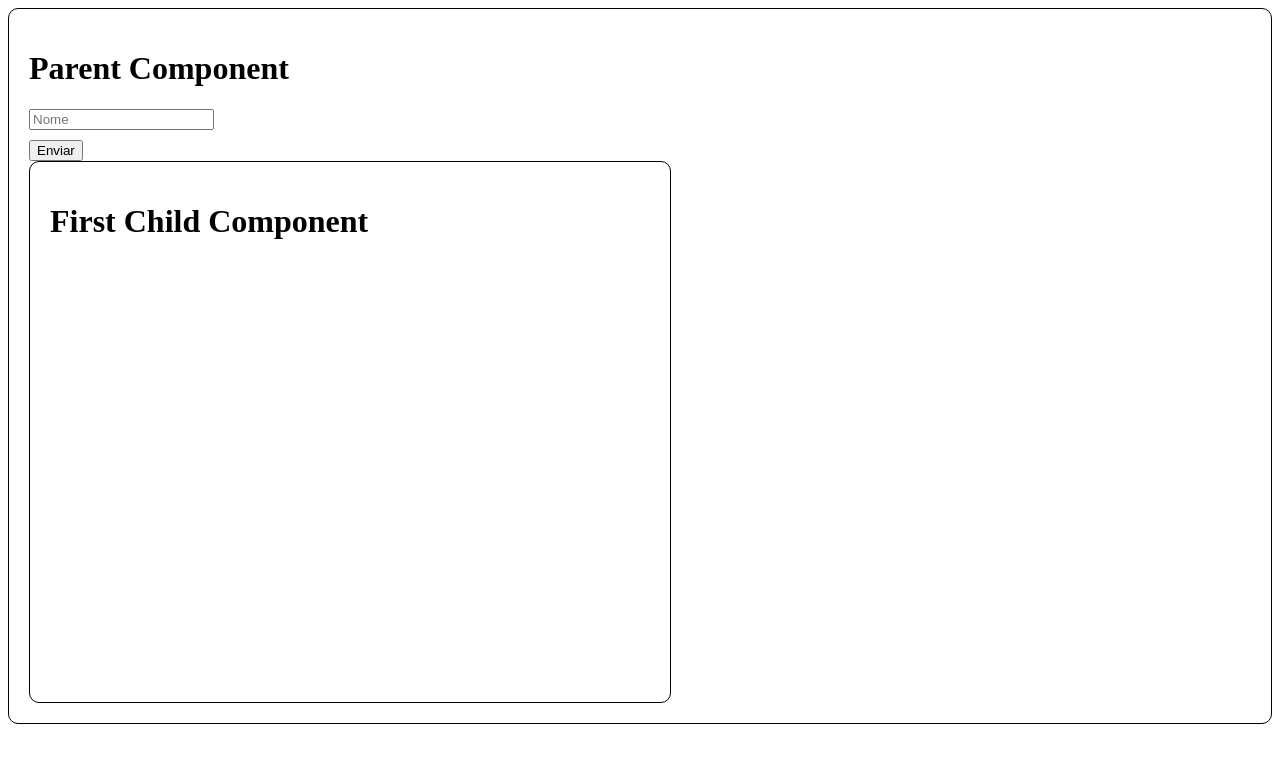
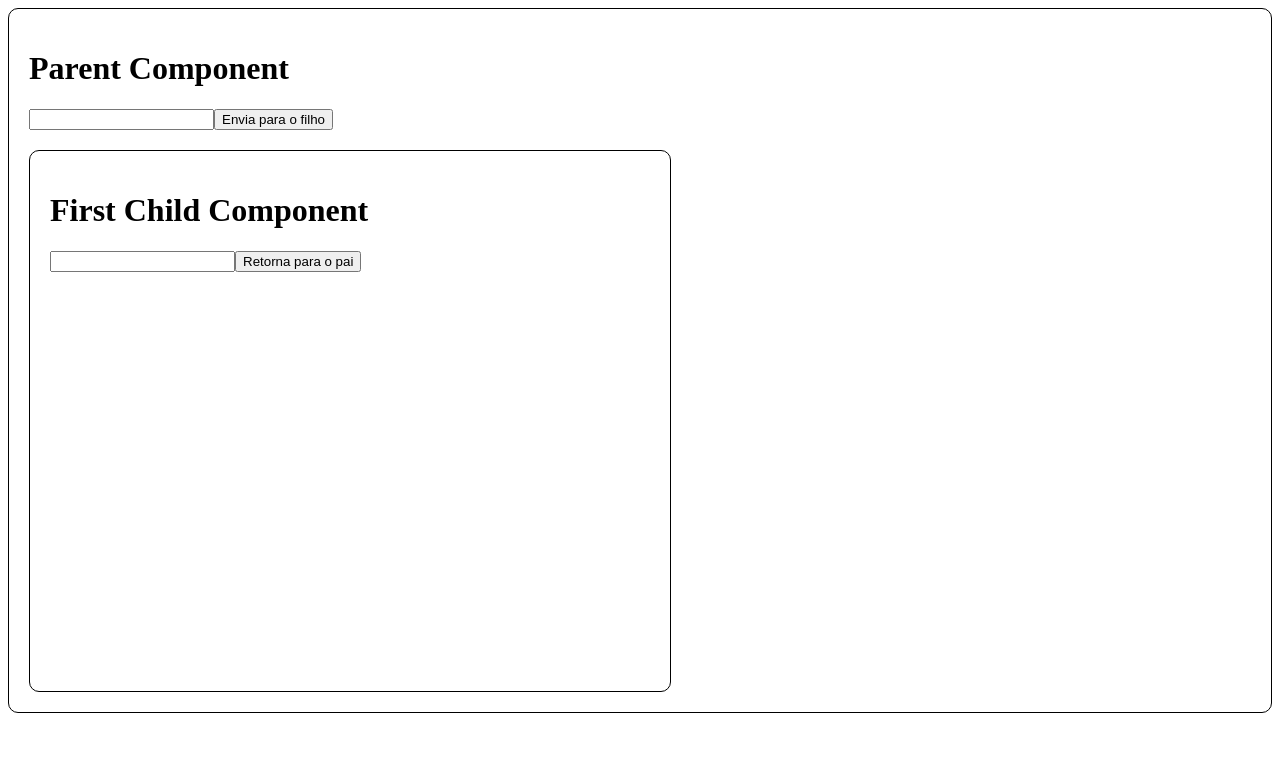
Before and after one commit to carolvasc/ng-components-communication, an Angular app: page / in a window 1280 px wide. Shown: the top 762 px of the page. Built offline with nearby package versions, Linux system fonts and the light colour scheme.

Commit message:
Primeira implementação da comunicação child to parent

```diff
--- a/src/app/first-child/first-child.component.html
+++ b/src/app/first-child/first-child.component.html
@@ -1,6 +1,7 @@
 <div class="card">
   <h1>First Child Component</h1>
-  <p *ngIf="data">
-    Nome: {{data.name}}
-  </p>
+  <form [formGroup]="form" (ngSubmit)="onSubmit()" novalidate>
+    <input type="text" formControlName="name" />
+    <button submit="submit">Retorna para o pai</button>
+  </form>
 </div>
--- a/src/app/first-child/first-child.component.ts
+++ b/src/app/first-child/first-child.component.ts
@@ -1,4 +1,5 @@
-import { Component, OnInit, Input, OnChanges, SimpleChanges } from '@angular/core';
+import { Component, OnInit, Input, OnChanges, SimpleChanges, Output, EventEmitter } from '@angular/core';
+import { FormGroup, FormBuilder } from '@angular/forms';
 
 @Component({
   selector: 'app-first-child',
@@ -8,15 +9,26 @@ import { Component, OnInit, Input, OnChanges, SimpleChanges } from '@angular/cor
 export class FirstChildComponent implements OnInit, OnChanges {
 
   @Input() data;
+  @Output() dataToParent = new EventEmitter();
 
-  constructor() { }
+  form: FormGroup;
+
+  constructor(private fb: FormBuilder) { }
+
+  ngOnInit(): void {
+    this.form = new FormGroup({
+      name: this.fb.control(''),
+    })
+  }
 
   ngOnChanges(changes: SimpleChanges) {
-    console.log(changes.data)
-
+    if (!changes.data.isFirstChange()) {
+      this.form.reset({ name: changes.data.currentValue.name });
+    }
   }
 
-  ngOnInit(): void {
+  onSubmit() {
+    this.dataToParent.emit(this.form.value);
   }
 
 }
--- a/src/app/parent/parent.component.html
+++ b/src/app/parent/parent.component.html
@@ -1,8 +1,10 @@
 <div class="card">
-  <h1>Parent Component</h1>
-  <form [formGroup]="form" (ngSubmit)="onSubmit()" novalidate>
-    <input type="text" formControlName="name" placeholder="Nome" style="display: block; margin-bottom: 10px;" />
-    <button style="display: block" type="submit">Enviar</button>
-  </form>
-  <app-first-child [data]="childData"></app-first-child>
+  <div style="margin-bottom: 20px">
+    <h1>Parent Component</h1>
+    <form [formGroup]="form" (ngSubmit)="onSubmit()" novalidate>
+      <input type="text" formControlName="name" />
+      <button type="submit">Envia para o filho</button>
+    </form>
+  </div>
+  <app-first-child [data]="childData" (dataToParent)="getDataFromChild($event)"></app-first-child>
 </div>
--- a/src/app/parent/parent.component.ts
+++ b/src/app/parent/parent.component.ts
@@ -23,4 +23,8 @@ export class ParentComponent implements OnInit {
     this.childData = this.form.value;
   }
 
+  getDataFromChild(event) {
+    this.form.reset({ name: event.name });
+  }
+
 }
```
